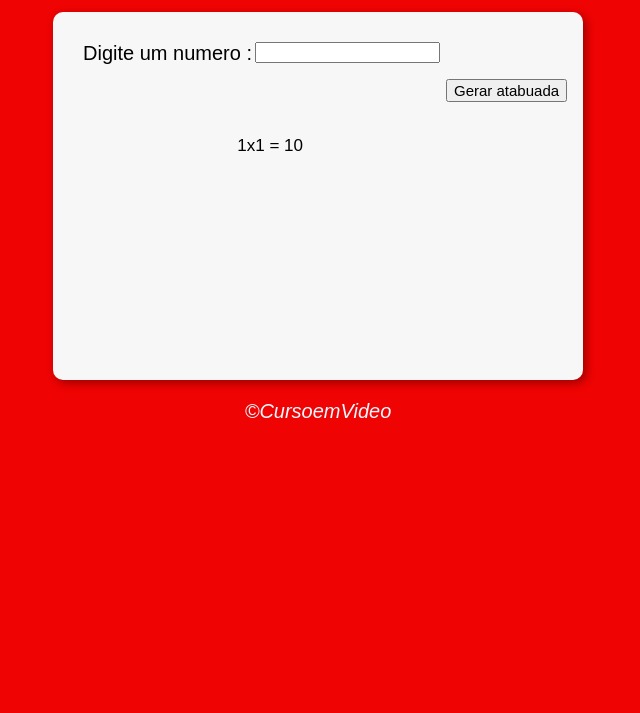
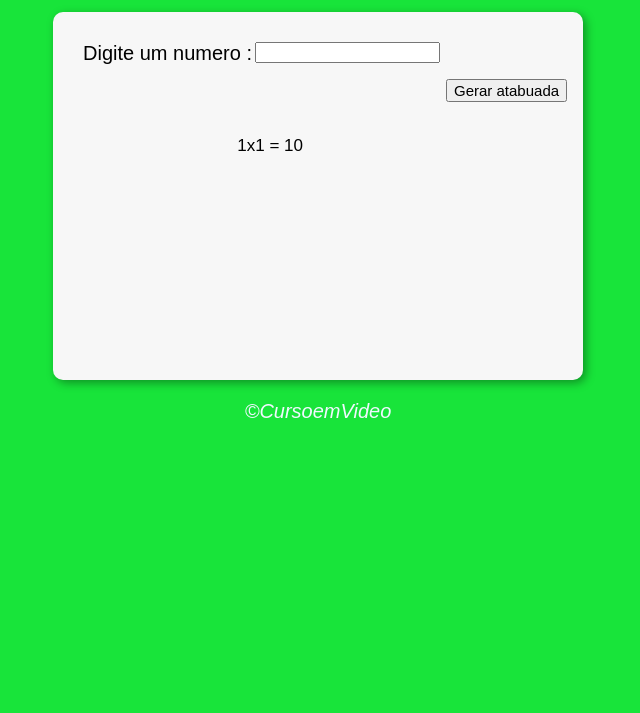
Before and after one commit to guilhermedacostalima/calculadora, a plain HTML site: page index.html in a window 1280 px wide. Shown: the part 87-800 px from the top of the page, without its empty margins (322-962 px from the left). Drawn offline with Linux system fonts and the light colour scheme.

Commit message:
mudei o fundo para verde

```diff
--- a/estilo.css
+++ b/estilo.css
@@ -1,5 +1,5 @@
 body {
-        background-color: rgb(240, 3, 3);
+        background-color: rgb(24, 228, 58);
         font:  normal 15pt Arial;
 }
 
```
